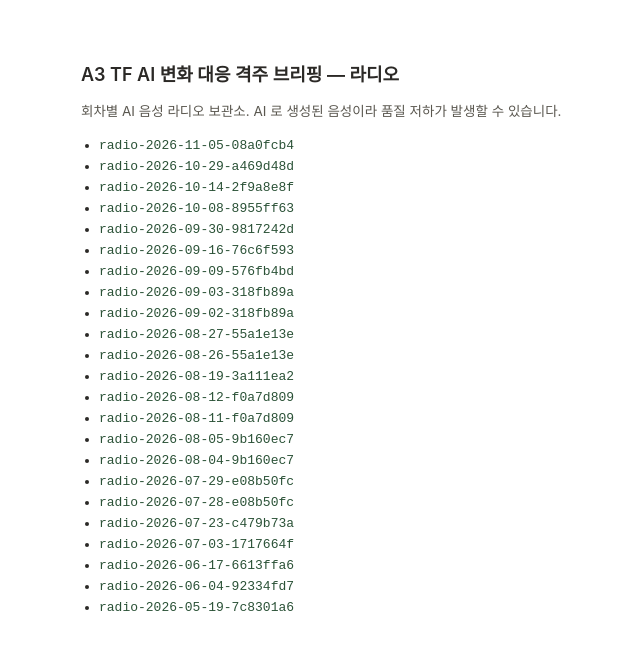
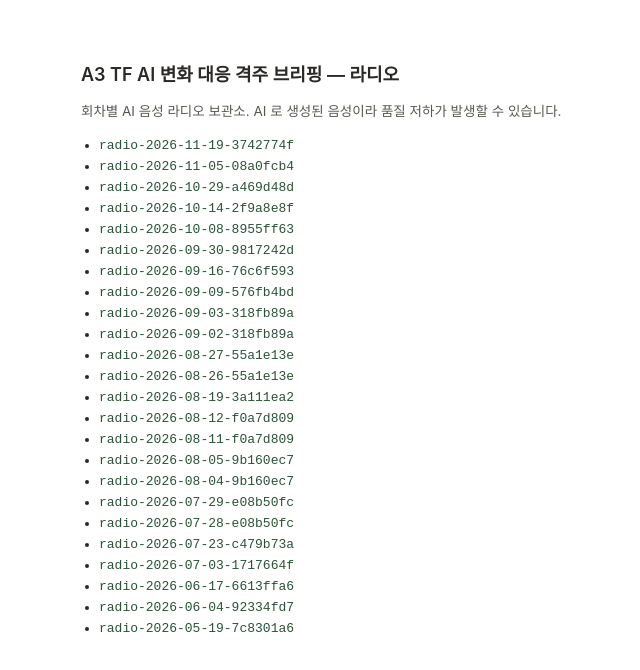
Before and after one commit to oyskar-summer-dev/a3-ai-brief-harness, a plain HTML site: page index.html in a window 1280 px wide. Shown: the whole page, without its empty margins (239-879 px from the left). Drawn offline with Linux system fonts and the light colour scheme.

Commit message:
radio: radio-2026-11-19-3742774f.mp3 (1 chunks, 4230528 bytes)

```diff
--- a/index.html
+++ b/index.html
@@ -17,6 +17,7 @@
   <h1>A3 TF AI 변화 대응 격주 브리핑 — 라디오</h1>
   <p>회차별 AI 음성 라디오 보관소. AI 로 생성된 음성이라 품질 저하가 발생할 수 있습니다.</p>
   <ul>
+    <li><a href="radio-2026-11-19-3742774f.mp3">radio-2026-11-19-3742774f</a></li>
     <li><a href="radio-2026-11-05-08a0fcb4.mp3">radio-2026-11-05-08a0fcb4</a></li>
     <li><a href="radio-2026-10-29-a469d48d.mp3">radio-2026-10-29-a469d48d</a></li>
     <li><a href="radio-2026-10-14-2f9a8e8f.mp3">radio-2026-10-14-2f9a8e8f</a></li>
```
Also changed, not shown: 1 other file.
